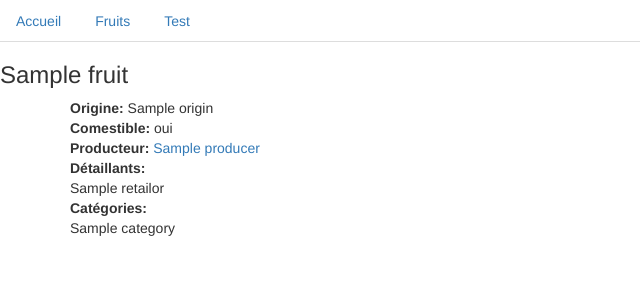
After one commit to cdufour/poec-agefos-php, a Symfony app: template intro_symfony/app/Resources/views/fruit/details.html.twig in a window 1280 px wide. The commit adds this page. Shown: the top 300 px of the page, without its empty margins (0-640 px from the left). Run offline with Twig, Linux system fonts and the light colour scheme; the template is opened without the code that fills it: most values are stand-ins (such as "Sample title", 1, 10 or a date in 2020); some libraries are stand-ins or nearby versions.

Commit message:
Symfony J6 pause midi

```diff
--- /dev/null
+++ b/intro_symfony/app/Resources/views/fruit/details.html.twig
@@ -0,0 +1,51 @@
+{% extends 'base.html.twig' %}
+
+{% block body %}
+
+<h3>{{fruit.name}}</h3>
+
+<div class="container">
+  <div class="row">
+    <div class="col-md-6">
+      <div>
+        <strong>Origine: </strong>{{fruit.origin}}
+      </div>
+      <div>
+        <strong>Comestible: </strong>
+        {% if fruit.comestible %} oui
+        {% else %} non
+        {% endif %}
+      </div>
+      <div>
+        {% if fruit.producer %}
+        <strong>Producteur: </strong>
+        <a href="{{path('producer_details', {'id': fruit.producer.id})}}">
+          {{fruit.producer.name}}
+        </a>
+        {% endif %}
+      </div>
+      <div>
+        {% if fruit.retailors | length > 0 %}
+          <strong>Détaillants: </strong>
+          {% for r in fruit.retailors %}
+            <div>{{r.name}}</div>
+          {% endfor %}
+        {% endif %}
+      </div>
+      <div>
+        {% if fruit.category | length > 0 %}
+          <strong>Catégories: </strong>
+          {% for c in fruit.category %}
+            <div>{{c.name}}</div>
+          {% endfor %}
+        {% endif %}
+      </div>
+
+    </div>
+    <div class="col-md-6">
+
+    </div>
+  </div>
+</div>
+
+{% endblock %}
--- /dev/null
+++ b/intro_symfony/src/AppBundle/Resources/views/Producer/details.html.twig
@@ -0,0 +1,5 @@
+{% extends "::base.html.twig" %}
+
+{% block body %}
+<h3>{{producer.name}}</h3>
+{% endblock %}
```
Also changed, not shown: intro_symfony/app/Resources/views/fruit/index.html.twig (+5 -2 lines), intro_symfony/perso/exos.txt (+7 -0 lines), intro_symfony/src/AppBundle/Controller/FruitController.php (+15 -0 lines), intro_symfony/src/AppBundle/Controller/ProducerController.php (+14 -0 lines).
